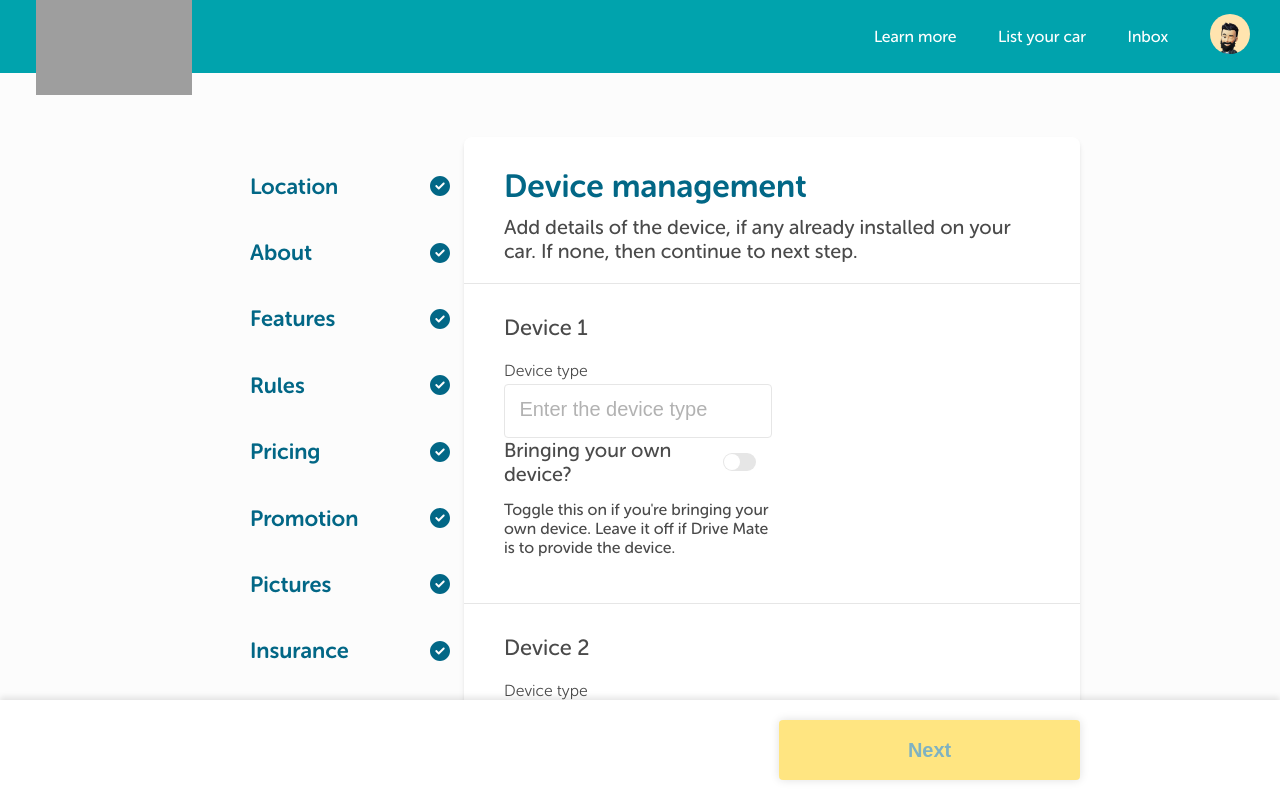
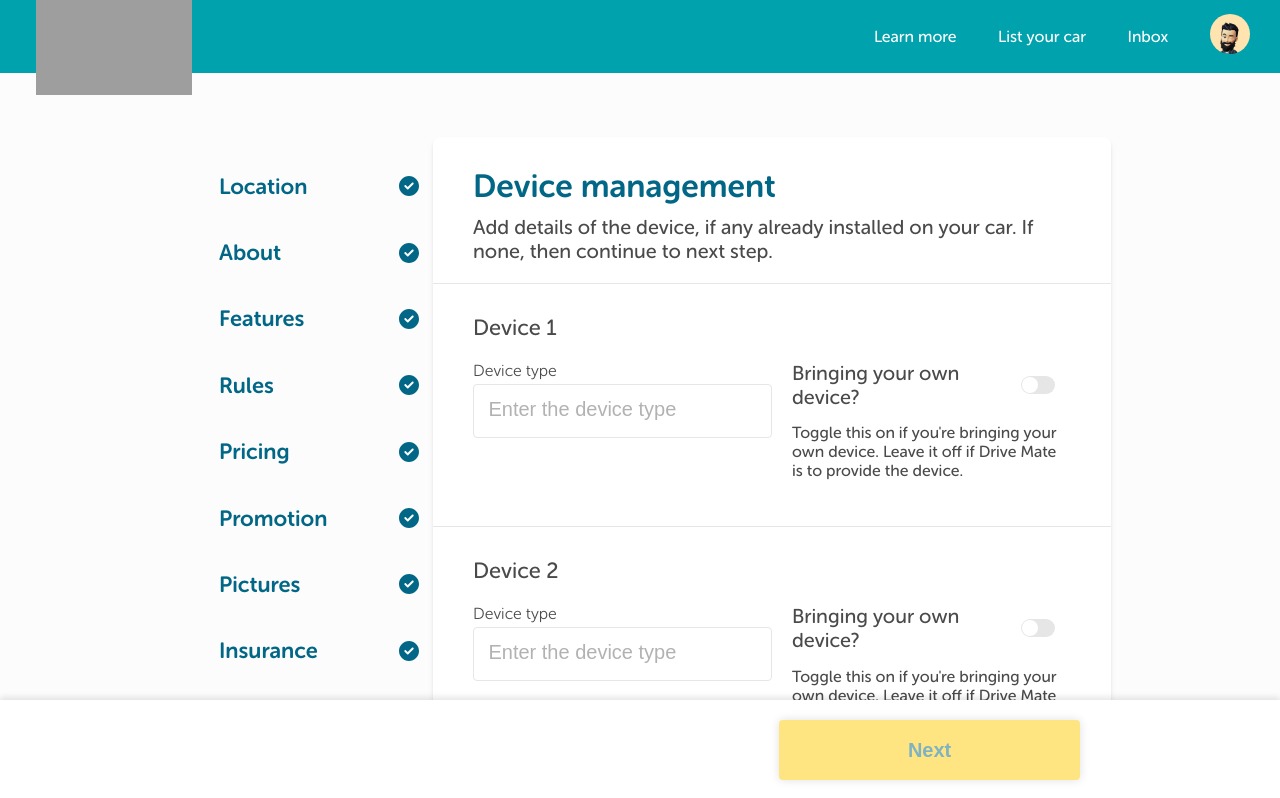
Before and after one commit to sarthakastic/dl-sg-assignment, a React (Vite) app: page /device in a window 1280 px wide. Shown: the top 798 px of the page. Built offline with nearby package versions, Linux system fonts and the light colour scheme; grey boxes are pictures that could not be loaded.

Commit message:
fix : devices layout

```diff
--- a/src/components/DeviceCard/index.tsx
+++ b/src/components/DeviceCard/index.tsx
@@ -27,6 +27,7 @@ const DeviceCard: React.FC<DeviceCardProps> = ({ deviceNumber }) => {
     <div className={styles.deviceCard}>
       <h2 className={styles.title}>Device {deviceNumber}</h2>
 
+     <div className={styles.defaultInputGroup} >
 
       <div className={`${styles.inputGroup} ${styles.section}`}>
         <label htmlFor={`deviceType-${deviceNumber}`}>Device type</label>
@@ -38,7 +39,7 @@ const DeviceCard: React.FC<DeviceCardProps> = ({ deviceNumber }) => {
           placeholder="Enter the device type"
           className={styles.inputField}
           aria-required="true"
-        />
+          />
       </div>
 
       <div className={styles.section}>
@@ -51,7 +52,7 @@ const DeviceCard: React.FC<DeviceCardProps> = ({ deviceNumber }) => {
               onChange={handleToggle}
               aria-checked={isBYOD}
               aria-label={`Toggle if bringing your own device for Device ${deviceNumber}`}
-            />
+              />
             <span className={styles.slider}></span>
           </label>
         </div>
@@ -59,6 +60,7 @@ const DeviceCard: React.FC<DeviceCardProps> = ({ deviceNumber }) => {
           Toggle this on if you're bringing your own device. Leave it off if Drive Mate is to provide the device.
         </p>
       </div>
+              </div>
 
 
       {isBYOD && (
--- a/src/components/commonUI/Layout/Layout.module.css
+++ b/src/components/commonUI/Layout/Layout.module.css
@@ -1,6 +1,7 @@
 .mainContentContainer {
   min-height: calc(100dvh - 11rem);
   display: flex;
+  justify-content: center;
   background-color: var(--foreground-color);
   padding: 4rem 0 7.5rem;
   margin: 0px 12.5rem;
```
